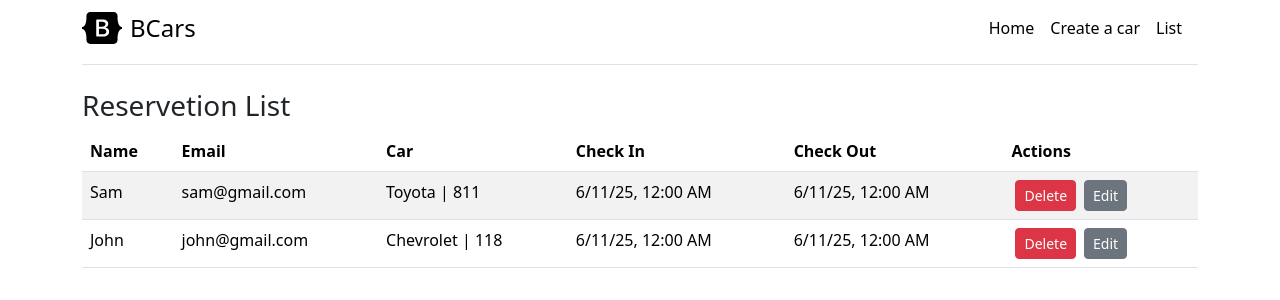
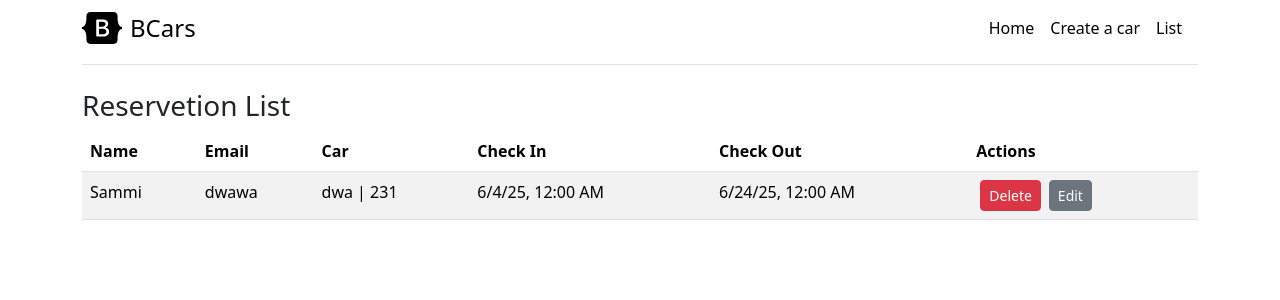
Before and after one commit to samarbadriddin0v/angular-full-course, an Angular app: page /list in a window 1280 px wide. Shown: the top 300 px of the page. Built offline with nearby package versions, Linux system fonts and the light colour scheme; data requests are answered from the project's data file.

Commit message:
Implemented http methods

```diff
--- a/db.json
+++ b/db.json
@@ -1,22 +1,13 @@
 {
   "reservations": [
     {
-      "id": "1",
-      "checkIn": "2025-06-11",
-      "checkOut": "2025-06-11",
-      "clientEmail": "sam@gmail.com",
-      "clientName": "Sam",
-      "carModel": "Toyota",
-      "carNumber": "811"
-    },
-    {
-      "id": "2",
-      "checkIn": "2025-06-11",
-      "checkOut": "2025-06-11",
-      "clientEmail": "john@gmail.com",
-      "clientName": "John",
-      "carModel": "Chevrolet",
-      "carNumber": "118"
+      "checkIn": "2025-06-04",
+      "checkOut": "2025-06-24",
+      "clientName": "Sammi",
+      "clientEmail": "dwawa",
+      "carModel": "dwa",
+      "carNumber": 231,
+      "id": "72d6"
     }
   ]
 }
--- a/src/app/car-form/car-form.ts
+++ b/src/app/car-form/car-form.ts
@@ -33,11 +33,11 @@ export class CarForm implements OnInit {
   ngOnInit() {
     const reservationId = this.activatedRoute.snapshot.paramMap.get('id');
     if (reservationId) {
-      this.loadReservation(+reservationId);
+      this.loadReservation(reservationId);
     }
   }
 
-  loadReservation(reservationId: number): void {
+  loadReservation(reservationId: string): void {
     this.carService.getReservationById(reservationId).subscribe({
       next: (data) => {
         this.reservationForm.patchValue({ ...data });
@@ -52,19 +52,27 @@ export class CarForm implements OnInit {
   onSubmit() {
     const reservationId = this.activatedRoute.snapshot.paramMap.get('id');
     if (reservationId) {
-      const reservation = this.carService.getReservationById(+reservationId);
-      if (reservation) {
-        this.carService.updateReservation(+reservationId, {
-          ...this.reservationForm.value,
-          id: +reservationId,
+      this.carService
+        .updateReservation(reservationId, this.reservationForm.value)
+        .subscribe({
+          next: () => {
+            this.reservationForm.reset();
+            this.router.navigate(['/list']);
+          },
+          error: (err) => {
+            console.error('Error updating reservation:', err);
+          },
         });
-        this.router.navigate(['/list']);
-      }
     } else {
-      const data = { ...this.reservationForm.value, id: Date.now() };
-      this.carService.addReservation(data);
-      this.reservationForm.reset();
-      this.router.navigate(['/list']);
+      this.carService.addReservation(this.reservationForm.value).subscribe({
+        next: () => {
+          this.reservationForm.reset();
+          this.router.navigate(['/list']);
+        },
+        error: (err) => {
+          console.error('Error adding reservation:', err);
+        },
+      });
     }
   }
 }
--- a/src/app/car-list/car-list.ts
+++ b/src/app/car-list/car-list.ts
@@ -32,8 +32,9 @@ export class CarList implements OnInit {
     });
   }
 
-  deleteReservation(id: number): void {
-    // this.reservetionService.deleteReservation(id);
-    // this.reservationList = this.reservetionService.getReservations();
+  deleteReservation(id: string): void {
+    this.reservetionService.deleteReservation(id).subscribe({
+      next: () => this.loadReservations(),
+    });
   }
 }
--- a/src/app/models/reservation.ts
+++ b/src/app/models/reservation.ts
@@ -1,5 +1,5 @@
 export interface Reservation {
-  id: number;
+  id: string;
   checkIn: Date;
   checkOut: Date;
   clientName: string;
--- a/src/app/serviecs/car.service.ts
+++ b/src/app/serviecs/car.service.ts
@@ -15,29 +15,28 @@ export class CarService {
     return this.http.get<Reservation[]>(`${this.apiUrl}/reservations`);
   }
 
-  getReservationById(id: number): Observable<Reservation> {
+  getReservationById(id: string): Observable<Reservation> {
     return this.http.get<Reservation>(`${this.apiUrl}/reservations/${id}`);
   }
 
-  addReservation(reservation: Reservation): void {
-    this.reservations.push(reservation);
-    localStorage.setItem('reservations', JSON.stringify(this.reservations));
+  addReservation(reservation: Reservation): Observable<Reservation> {
+    return this.http.post<Reservation>(
+      `${this.apiUrl}/reservations`,
+      reservation
+    );
   }
 
-  deleteReservation(id: number): void {
-    this.reservations = this.reservations.filter(
-      (reservation) => reservation.id !== id
-    );
-    localStorage.setItem('reservations', JSON.stringify(this.reservations));
+  deleteReservation(id: string): Observable<Reservation> {
+    return this.http.delete<Reservation>(`${this.apiUrl}/reservations/${id}`);
   }
 
-  updateReservation(id: number, updatedReservation: Reservation): void {
-    this.reservations = this.reservations.map((item) => {
-      if (item.id === id) {
-        return updatedReservation;
-      }
-      return item;
-    });
-    localStorage.setItem('reservations', JSON.stringify(this.reservations));
+  updateReservation(
+    id: string,
+    updatedReservation: Reservation
+  ): Observable<Reservation> {
+    return this.http.put<Reservation>(
+      `${this.apiUrl}/reservations/${id}`,
+      updatedReservation
+    );
   }
 }
```
